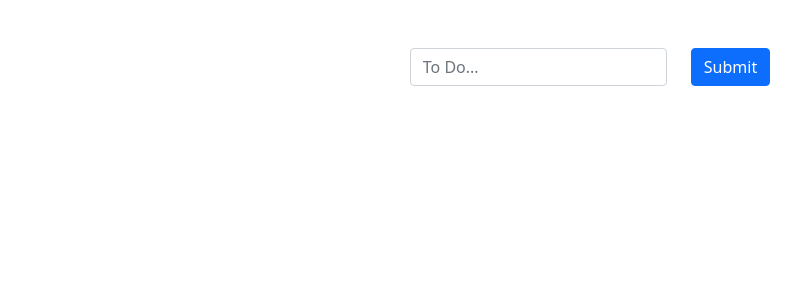
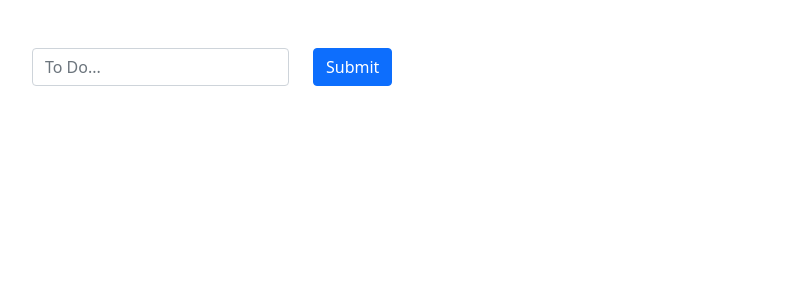
Before and after one commit to nik0laevvlad/todo-app, a React (Create React App) app: page / in a window 1280 px wide. Shown: the top 300 px of the page, without its empty margins (50-851 px from the left). Built offline with nearby package versions, Linux system fonts and the light colour scheme.

Commit message:
saving in local storage (#4)
* saving in local storage

* temp commit

* update saving in local storage

* fix saving and loading

* fix saving effect

Co-authored-by: Nikolaev, Vladislav <v.nikolaev@itransition.com>

```diff
--- a/src/App.tsx
+++ b/src/App.tsx
@@ -1,23 +1,15 @@
-import React, { ChangeEvent, useState } from 'react';
+import React, { useEffect, useState } from 'react';
 import { Container } from 'react-bootstrap';
 import { TodoItem } from './types';
 import { AddItemForm, TodoList } from './components';
 
 function App() {
-  const [item, setItem] = useState('');
   const [list, setList] = useState<TodoItem[]>([]);
 
-  const handleChange = (e: ChangeEvent<HTMLInputElement>) => {
-    if (e.target.name === 'input') {
-      setItem(e.target.value);
-    }
-  };
-
-  const addTodo = () => {
+  const addTodo = (item: string) => {
     const newItem = { text: item, completed: false };
-    if (newItem.text !== '') {
+    if (newItem.text.trim() !== '') {
       setList([...list, newItem]);
-      setItem('');
     }
   };
 
@@ -26,17 +18,22 @@ function App() {
     setList([...list]);
   };
 
+  useEffect(() => {
+    const storage = JSON.parse(localStorage.getItem('todoList') || '[]');
+    setList(storage);
+  }, []);
+
+  useEffect(() => {
+    localStorage.setItem('todoList', JSON.stringify(list));
+  }, [list]);
+
   return (
-    <div>
+    <>
       <Container>
-        <AddItemForm
-          item={item}
-          handleChange={handleChange}
-          addTodo={addTodo}
-        />
-        <TodoList list={list} completeTask={completeTask} />
+        <AddItemForm addTodo={(item) => addTodo(item)} />
+        <TodoList completeTask={completeTask} list={list} />
       </Container>
-    </div>
+    </>
   );
 }
 
--- a/src/components/AddItemForm.tsx
+++ b/src/components/AddItemForm.tsx
@@ -1,31 +1,38 @@
 import { Button, Col, Form, FormControl, Row } from 'react-bootstrap';
-import React, { ChangeEvent } from 'react';
+import React, { useState } from 'react';
 
 interface Props {
-  item: string;
-  handleChange: (e: ChangeEvent<HTMLInputElement>) => void;
-  addTodo: () => void;
+  addTodo: (item: string) => void;
 }
 
-export const AddItemForm = ({ item, handleChange, addTodo }: Props) => {
+export const AddItemForm = ({ addTodo }: Props) => {
+  const [text, setText] = useState('');
+
   return (
     <Form
       onSubmit={(e) => {
         e.preventDefault();
-        addTodo();
+        addTodo(text);
+        setText('');
       }}
     >
-      <Row className="mt-5 justify-content-md-center">
+      <Row className="mt-5">
         <Col md="auto">
           <FormControl
-            name="input"
             placeholder="To Do..."
-            value={item}
-            onChange={handleChange}
+            value={text}
+            onChange={(e) => setText(e.target.value)}
           />
         </Col>
         <Col md="auto">
-          <Button onClick={addTodo}>Submit</Button>
+          <Button
+            onClick={() => {
+              addTodo(text);
+              setText('');
+            }}
+          >
+            Submit
+          </Button>
         </Col>
       </Row>
     </Form>
--- a/src/components/TodoList.tsx
+++ b/src/components/TodoList.tsx
@@ -7,12 +7,14 @@ interface Props {
   completeTask: (selectedTodo: TodoItem) => void;
 }
 
-export const TodoList = ({ list, completeTask }: Props) => {
+export const TodoList = ({ completeTask, list }: Props) => {
   return (
-    <div className="mt-3 h2">
-      {list.map((item: TodoItem, key: number) => {
-        return <ListItem key={key} item={item} completeTask={completeTask} />;
-      })}
+    <div>
+      <div className="mt-3 h2">
+        {list.map((item: TodoItem, key: number) => {
+          return <ListItem key={key} item={item} completeTask={completeTask} />;
+        })}
+      </div>
     </div>
   );
 };
```
